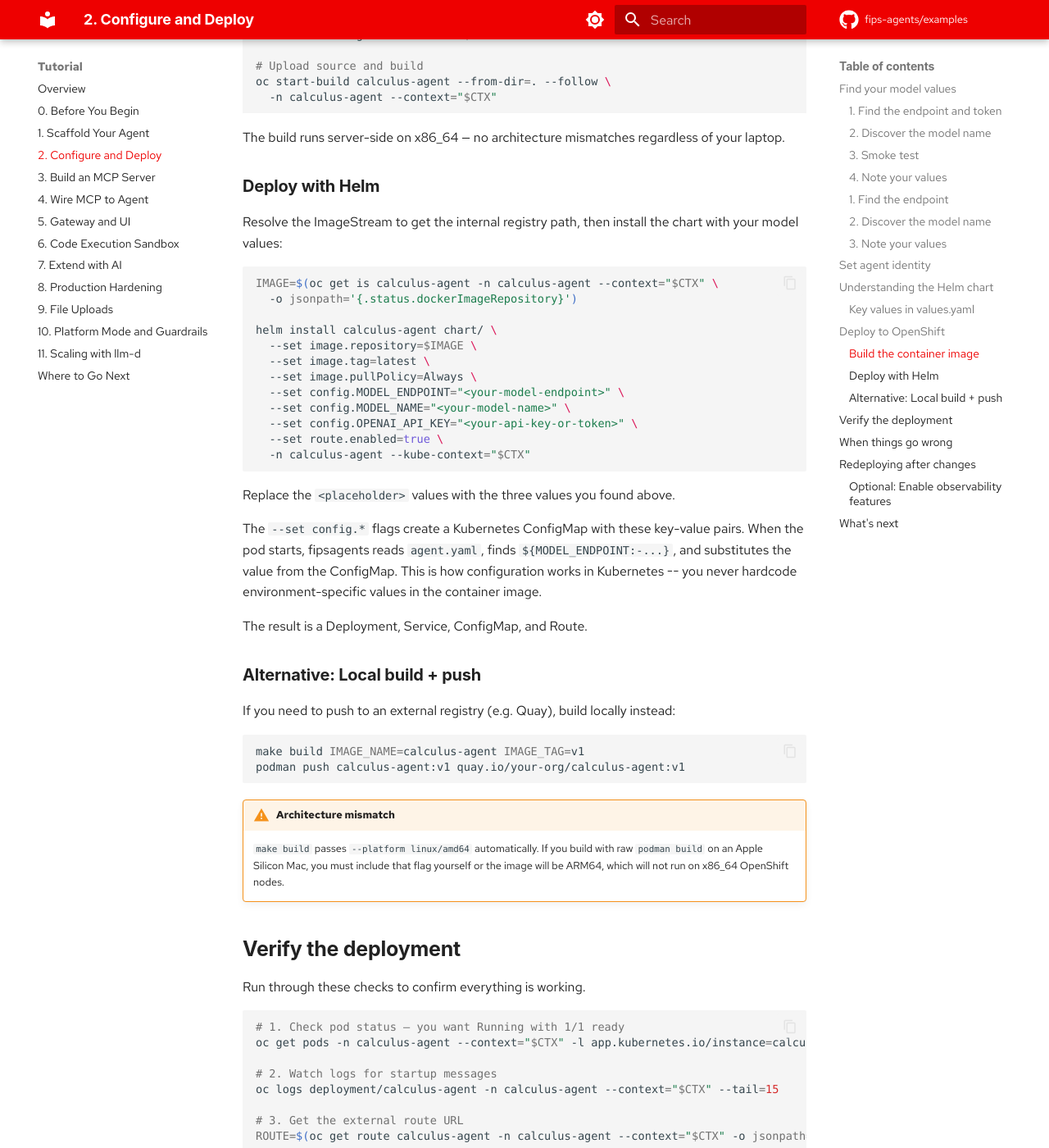
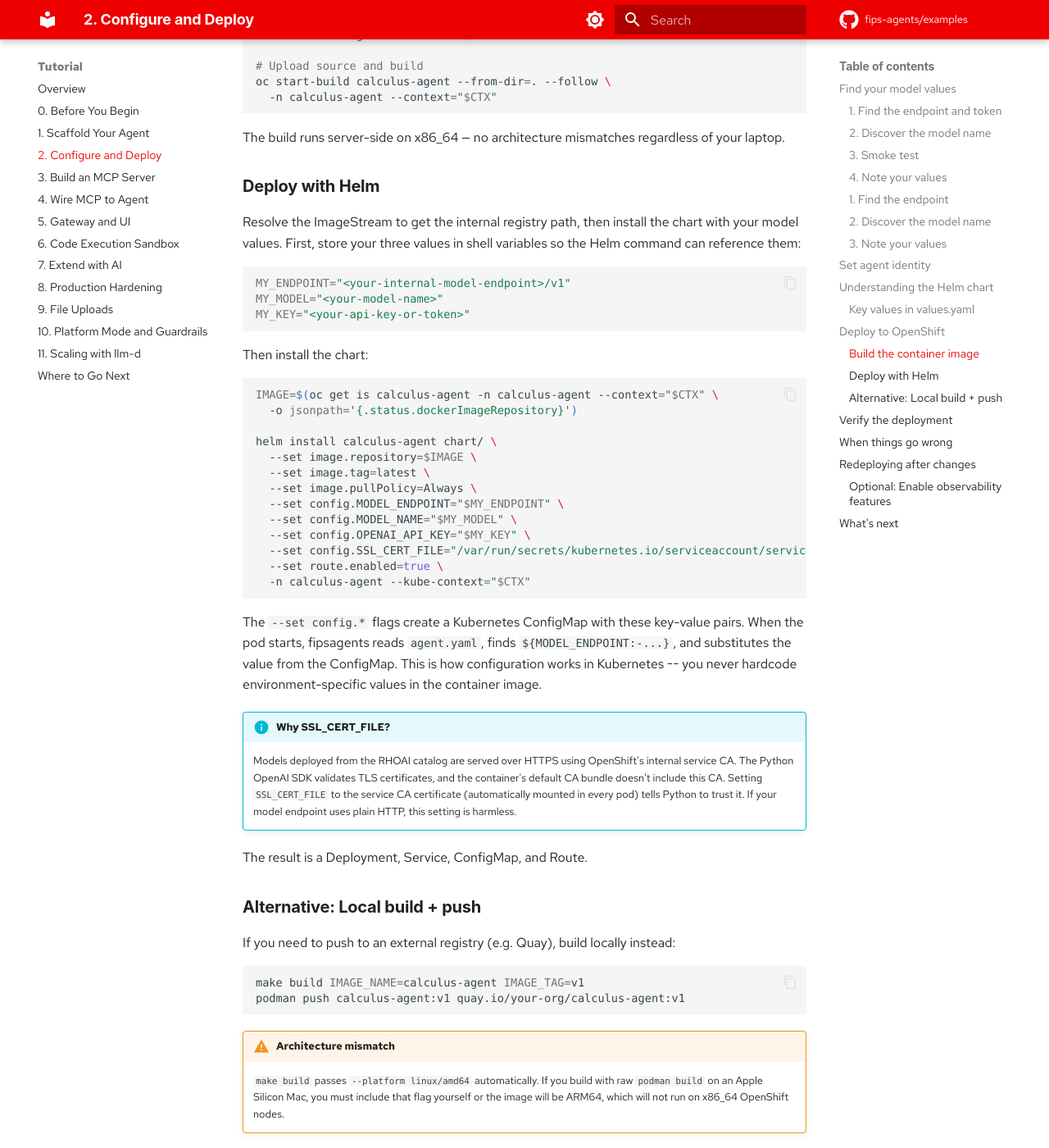
Before and after one commit to fips-agents/examples, an MkDocs documentation site: the page built from docs/02-configure-and-deploy.md, in a window 1280 px wide and 1400 px high, scrolled down 4167 px. Shown: the whole window at 82% size. Built offline with MkDocs 1.6.1 and Material for MkDocs 9.7.7, drawn with Linux system fonts in a browser that asks for light colours; some web fonts are replaced; comment, search, counter and statistics services are not loaded.

Commit message:
docs: Add SSL_CERT_FILE for catalog-deployed HTTPS model endpoints
Models deployed from the RHOAI catalog are served over HTTPS with
OpenShift's internal service CA. The OpenAI Python SDK rejects the
self-signed cert unless SSL_CERT_FILE points at the service CA
bundle (already mounted in every pod at
/var/run/secrets/kubernetes.io/serviceaccount/service-ca.crt).

Also switch from inline placeholders to shell variables in the Helm
install command to prevent students from deploying literal
<your-model-endpoint> strings into their ConfigMap.

Assisted-by: Claude Code (Opus 4.6)

````diff
--- a/docs/02-configure-and-deploy.md
+++ b/docs/02-configure-and-deploy.md
@@ -246,7 +246,16 @@ regardless of your laptop.
 ### Deploy with Helm
 
 Resolve the ImageStream to get the internal registry path, then install
-the chart with your model values:
+the chart with your model values. First, store your three values in shell
+variables so the Helm command can reference them:
+
+```bash
+MY_ENDPOINT="<your-internal-model-endpoint>/v1"
+MY_MODEL="<your-model-name>"
+MY_KEY="<your-api-key-or-token>"
+```
+
+Then install the chart:
 
 ```bash
 IMAGE=$(oc get is calculus-agent -n calculus-agent --context="$CTX" \
@@ -256,20 +265,27 @@ helm install calculus-agent chart/ \
   --set image.repository=$IMAGE \
   --set image.tag=latest \
   --set image.pullPolicy=Always \
-  --set config.MODEL_ENDPOINT="<your-model-endpoint>" \
-  --set config.MODEL_NAME="<your-model-name>" \
-  --set config.OPENAI_API_KEY="<your-api-key-or-token>" \
+  --set config.MODEL_ENDPOINT="$MY_ENDPOINT" \
+  --set config.MODEL_NAME="$MY_MODEL" \
+  --set config.OPENAI_API_KEY="$MY_KEY" \
+  --set config.SSL_CERT_FILE="/var/run/secrets/kubernetes.io/serviceaccount/service-ca.crt" \
   --set route.enabled=true \
   -n calculus-agent --kube-context="$CTX"
 ```
-
-Replace the `<placeholder>` values with the three values you found above.
 
 The `--set config.*` flags create a Kubernetes ConfigMap with these
 key-value pairs. When the pod starts, fipsagents reads `agent.yaml`,
 finds `${MODEL_ENDPOINT:-...}`, and substitutes the value from the
 ConfigMap. This is how configuration works in Kubernetes -- you never
 hardcode environment-specific values in the container image.
+
+!!! info "Why SSL_CERT_FILE?"
+    Models deployed from the RHOAI catalog are served over HTTPS using
+    OpenShift's internal service CA. The Python OpenAI SDK validates TLS
+    certificates, and the container's default CA bundle doesn't include
+    this CA. Setting `SSL_CERT_FILE` to the service CA certificate
+    (automatically mounted in every pod) tells Python to trust it. If
+    your model endpoint uses plain HTTP, this setting is harmless.
 
 The result is a Deployment, Service, ConfigMap, and Route.
 
````
